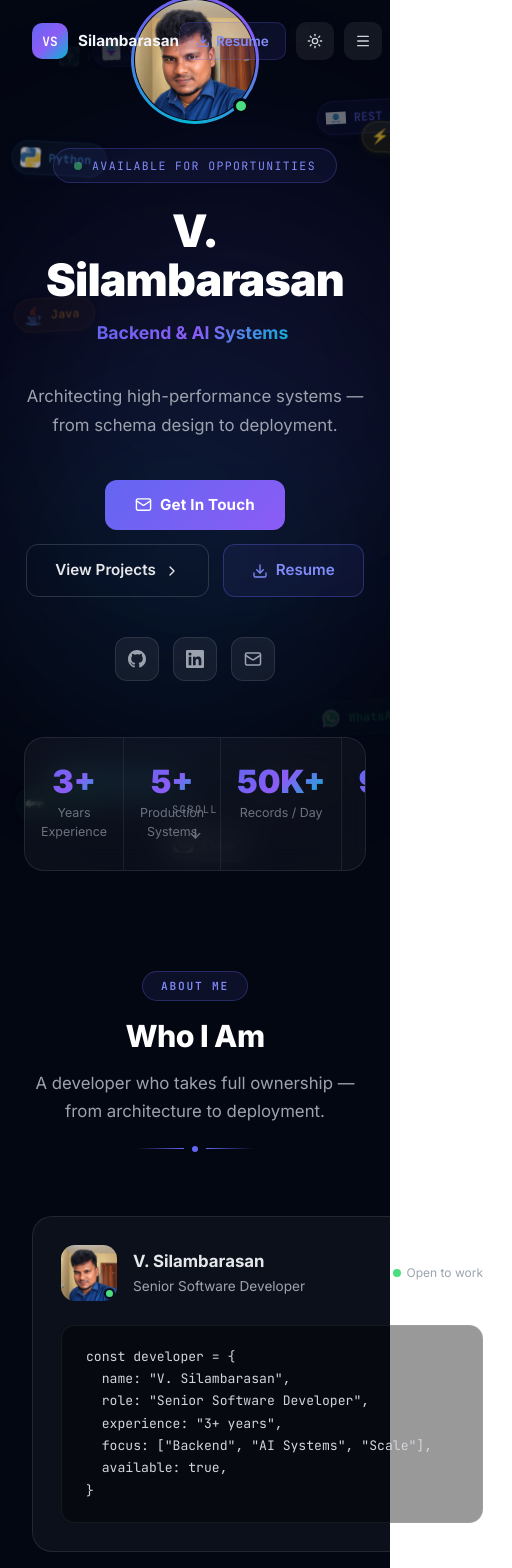
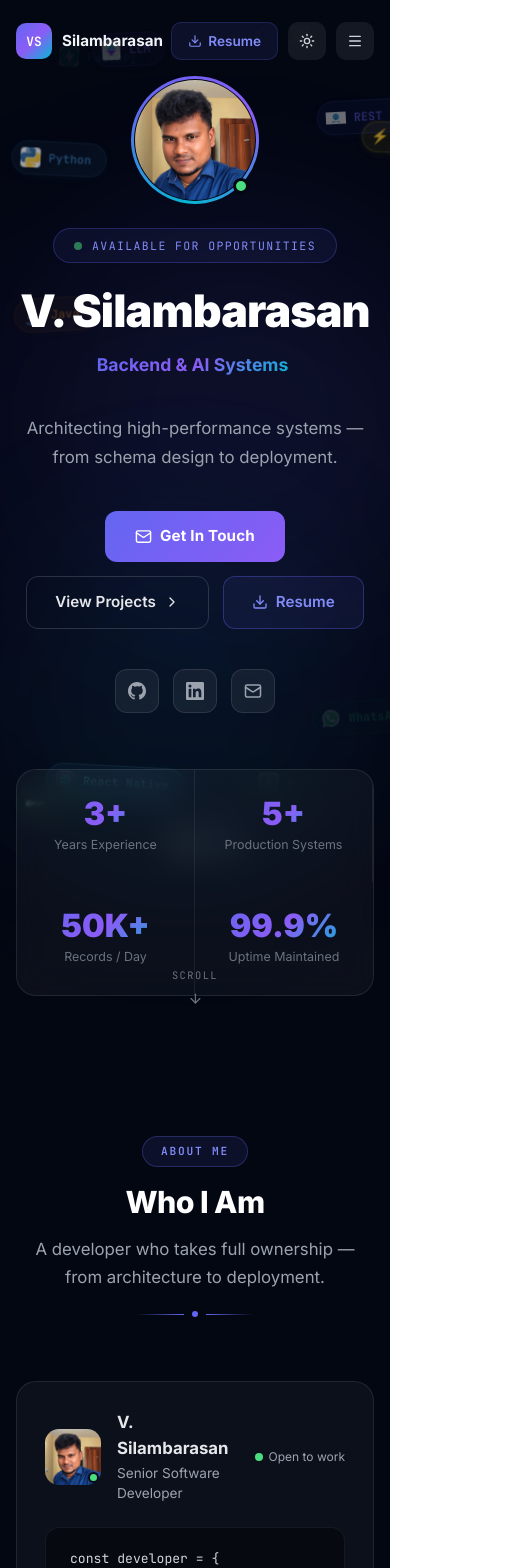
Before and after one commit to SilambarasanOfficial/Portfolio, a React (Vite) app: page / in a window 390 px wide. Shown: the top 1568 px of the page, 512 px wide, since content can reach past the window. Built offline with nearby package versions, Linux system fonts and the light colour scheme.

Commit message:
Updated Mobile Resolutions

```diff
--- a/src/components/About.jsx
+++ b/src/components/About.jsx
@@ -19,7 +19,7 @@ export default function About() {
 
   return (
     <section id="about" style={{ width: '100%', backgroundColor: bg, padding: '100px 0' }}>
-      <div style={{ maxWidth: '1200px', margin: '0 auto', padding: '0 32px' }}>
+      <div className="section-inner" style={{ maxWidth: '1200px', margin: '0 auto', padding: '0 32px' }}>
         <SectionTitle
           label="About Me"
           title="Who I Am"
@@ -27,7 +27,7 @@ export default function About() {
           light={!dark}
         />
 
-        <div style={{ display: 'grid', gridTemplateColumns: 'repeat(auto-fit, minmax(480px, 1fr))', gap: '64px', alignItems: 'center' }}>
+        <div style={{ display: 'grid', gridTemplateColumns: 'repeat(auto-fit, minmax(min(480px, 100%), 1fr))', gap: '48px', alignItems: 'center' }}>
 
           {/* Left column */}
           <motion.div
@@ -103,7 +103,7 @@ export default function About() {
               {personalInfo.summary}
             </p>
 
-            <div style={{ display: 'grid', gridTemplateColumns: '1fr 1fr', gap: '16px' }}>
+            <div style={{ display: 'grid', gridTemplateColumns: 'repeat(auto-fit, minmax(min(200px, 100%), 1fr))', gap: '16px' }}>
               {highlights.map((h, i) => (
                 <motion.div
                   key={i}
--- a/src/components/Contact.jsx
+++ b/src/components/Contact.jsx
@@ -44,7 +44,7 @@ export default function Contact() {
 
   return (
     <section id="contact" style={{ width: '100%', backgroundColor: bg, padding: '100px 0' }}>
-      <div style={{ maxWidth: '1200px', margin: '0 auto', padding: '0 32px' }}>
+      <div className="section-inner" style={{ maxWidth: '1200px', margin: '0 auto', padding: '0 32px' }}>
         <SectionTitle
           label="Get In Touch"
           title="Let's Work Together"
@@ -52,7 +52,7 @@ export default function Contact() {
           light={!dark}
         />
 
-        <div style={{ display: 'grid', gridTemplateColumns: 'repeat(auto-fit, minmax(420px, 1fr))', gap: '56px' }}>
+        <div style={{ display: 'grid', gridTemplateColumns: 'repeat(auto-fit, minmax(min(420px, 100%), 1fr))', gap: '40px' }}>
 
           {/* Left: info */}
           <motion.div
@@ -123,7 +123,7 @@ export default function Contact() {
               onSubmit={handleSubmit}
               style={{ padding: '36px', borderRadius: '24px', background: dark ? 'rgba(255,255,255,0.04)' : '#ffffff', border: dark ? '1px solid rgba(255,255,255,0.09)' : '1px solid #e2e8f0', boxShadow: dark ? 'none' : '0 4px 24px rgba(0,0,0,0.06)' }}
             >
-              <div style={{ display: 'grid', gridTemplateColumns: '1fr 1fr', gap: '16px', marginBottom: '16px' }}>
+              <div className="form-row-2col" style={{ display: 'grid', gridTemplateColumns: '1fr 1fr', gap: '16px', marginBottom: '16px' }}>
                 <div>
                   <label style={{ display: 'block', fontSize: '0.78rem', fontWeight: 600, color: dark ? '#9ca3af' : '#64748b', marginBottom: '8px' }}>Name</label>
                   <input
--- a/src/components/Education.jsx
+++ b/src/components/Education.jsx
@@ -12,7 +12,7 @@ export default function Education() {
 
   return (
     <section id="education" style={{ width: '100%', backgroundColor: bg, padding: '100px 0' }}>
-      <div style={{ maxWidth: '1200px', margin: '0 auto', padding: '0 32px' }}>
+      <div className="section-inner" style={{ maxWidth: '1200px', margin: '0 auto', padding: '0 32px' }}>
         <SectionTitle
           label="Education & Achievements"
           title="Academic Background"
@@ -20,7 +20,7 @@ export default function Education() {
           light={!dark}
         />
 
-        <div style={{ display: 'grid', gridTemplateColumns: 'repeat(auto-fit, minmax(460px, 1fr))', gap: '56px' }}>
+        <div style={{ display: 'grid', gridTemplateColumns: 'repeat(auto-fit, minmax(min(460px, 100%), 1fr))', gap: '40px' }}>
 
           {/* Education column */}
           <div>
--- a/src/components/Experience.jsx
+++ b/src/components/Experience.jsx
@@ -10,7 +10,7 @@ export default function Experience() {
 
   return (
     <section id="experience" style={{ width: '100%', backgroundColor: bg, padding: '100px 0' }}>
-      <div style={{ maxWidth: '960px', margin: '0 auto', padding: '0 32px' }}>
+      <div className="section-inner" style={{ maxWidth: '960px', margin: '0 auto', padding: '0 32px' }}>
         <SectionTitle
           label="Work Experience"
           title="Where I've Worked"
@@ -48,7 +48,7 @@ export default function Experience() {
                 <motion.div
                   whileHover={{ x: 5, transition: { duration: 0.2 } }}
                   style={{
-                    padding: '32px 36px',
+                    padding: '24px 20px',
                     borderRadius: '20px',
                     background: dark ? 'rgba(255,255,255,0.04)' : '#ffffff',
                     border: dark ? '1px solid rgba(255,255,255,0.09)' : '1px solid #e2e8f0',
--- a/src/components/Footer.jsx
+++ b/src/components/Footer.jsx
@@ -9,7 +9,7 @@ export default function Footer() {
 
   return (
     <footer style={{ width: '100%', backgroundColor: dark ? '#030712' : '#ffffff', borderTop: dark ? '1px solid rgba(255,255,255,0.06)' : '1px solid #f1f5f9', padding: '32px 0' }}>
-      <div style={{ maxWidth: '1200px', margin: '0 auto', padding: '0 32px', display: 'flex', flexWrap: 'wrap', alignItems: 'center', justifyContent: 'space-between', gap: '16px' }}>
+      <div className="section-inner" style={{ maxWidth: '1200px', margin: '0 auto', padding: '0 32px', display: 'flex', flexWrap: 'wrap', alignItems: 'center', justifyContent: 'space-between', gap: '16px' }}>
 
         {/* Brand */}
         <div style={{ display: 'flex', alignItems: 'center', gap: '10px' }}>
--- a/src/components/Hero.jsx
+++ b/src/components/Hero.jsx
@@ -59,6 +59,9 @@ export default function Hero() {
         justifyContent: 'center',
         overflow: 'hidden',
         backgroundColor: dark ? '#030712' : '#f8fafc',
+        paddingTop: '80px',
+        paddingBottom: '40px',
+        boxSizing: 'border-box',
       }}
     >
       {/* ── Floating skill badges ── */}
@@ -70,7 +73,7 @@ export default function Hero() {
       <div style={{ position: 'absolute', top: '50%', left: '50%', transform: 'translate(-50%,-50%)', width: '600px', height: '600px', borderRadius: '50%', background: 'rgba(139,92,246,0.04)', filter: 'blur(100px)', pointerEvents: 'none', zIndex: 2 }} />
 
       {/* ── Main content ── */}
-      <div style={{ position: 'relative', zIndex: 10, width: '100%', maxWidth: '1100px', margin: '0 auto', padding: '0 24px', textAlign: 'center' }}>
+      <div style={{ position: 'relative', zIndex: 10, width: '100%', maxWidth: '1100px', margin: '0 auto', padding: '0 16px', textAlign: 'center' }}>
 
         {/* Profile avatar with spinning gradient ring */}
         <motion.div
@@ -214,6 +217,7 @@ export default function Hero() {
           initial={{ opacity: 0, y: 24 }}
           animate={{ opacity: 1, y: 0 }}
           transition={{ duration: 0.7, delay: 0.65 }}
+          className="stats-grid"
           style={{ display: 'grid', gridTemplateColumns: 'repeat(4, 1fr)', gap: '0', maxWidth: '700px', margin: '0 auto', borderRadius: '20px', overflow: 'hidden', background: dark ? 'rgba(255,255,255,0.04)' : 'rgba(255,255,255,0.85)', border: dark ? '1px solid rgba(255,255,255,0.09)' : '1px solid #e2e8f0', backdropFilter: 'blur(16px)' }}
         >
           {stats.map((s, i) => (
--- a/src/components/Navbar.jsx
+++ b/src/components/Navbar.jsx
@@ -68,7 +68,7 @@ export default function Navbar() {
           padding: scrolled ? '14px 0' : '22px 0',
         }}
       >
-        <div style={{ maxWidth: '1280px', margin: '0 auto', padding: '0 32px', display: 'flex', alignItems: 'center', justifyContent: 'space-between' }}>
+        <div className="section-inner" style={{ maxWidth: '1280px', margin: '0 auto', padding: '0 32px', display: 'flex', alignItems: 'center', justifyContent: 'space-between' }}>
 
           {/* Logo */}
           <motion.a
--- a/src/components/Projects.jsx
+++ b/src/components/Projects.jsx
@@ -34,7 +34,7 @@ export default function Projects() {
 
   return (
     <section id="projects" style={{ width: '100%', backgroundColor: bg, padding: '100px 0' }}>
-      <div style={{ maxWidth: '1280px', margin: '0 auto', padding: '0 32px' }}>
+      <div className="section-inner" style={{ maxWidth: '1280px', margin: '0 auto', padding: '0 32px' }}>
         <SectionTitle
           label="Key Projects"
           title="What I've Built"
@@ -80,7 +80,7 @@ export default function Projects() {
         {/* Project grid */}
         <motion.div
           layout
-          style={{ display: 'grid', gridTemplateColumns: 'repeat(auto-fill, minmax(340px, 1fr))', gap: '28px' }}
+          style={{ display: 'grid', gridTemplateColumns: 'repeat(auto-fill, minmax(min(340px, 100%), 1fr))', gap: '28px' }}
         >
           <AnimatePresence mode="popLayout">
             {filtered.map((p, i) => (
--- a/src/components/Skills.jsx
+++ b/src/components/Skills.jsx
@@ -12,7 +12,7 @@ export default function Skills() {
 
   return (
     <section id="skills" style={{ width: '100%', backgroundColor: bg, padding: '100px 0' }}>
-      <div style={{ maxWidth: '1280px', margin: '0 auto', padding: '0 32px' }}>
+      <div className="section-inner" style={{ maxWidth: '1280px', margin: '0 auto', padding: '0 32px' }}>
         <SectionTitle
           label="Technical Skills"
           title="My Expertise"
--- a/src/index.css
+++ b/src/index.css
@@ -9,6 +9,7 @@
 html {
   scroll-behavior: smooth;
   width: 100%;
+  overflow-x: hidden;
 }
 
 body {
@@ -22,6 +23,7 @@ body {
 #root {
   width: 100%;
   min-height: 100vh;
+  overflow-x: hidden;
 }
 
 /* Custom scrollbar */
@@ -158,3 +160,34 @@ body.custom-cursor-active * {
   transform-style: preserve-3d;
   will-change: transform;
 }
+
+/* ── Mobile responsive helpers ───────────────────────────────────────────── */
+
+/* Stats bar: 4 columns → 2 columns on small screens */
+@media (max-width: 540px) {
+  .stats-grid {
+    grid-template-columns: repeat(2, 1fr) !important;
+  }
+}
+
+/* Contact name/email row: 2 columns → 1 column on mobile */
+@media (max-width: 560px) {
+  .form-row-2col {
+    grid-template-columns: 1fr !important;
+  }
+}
+
+/* Section inner padding: reduce on mobile */
+@media (max-width: 640px) {
+  .section-inner {
+    padding-left: 16px !important;
+    padding-right: 16px !important;
+  }
+}
+
+/* Pre code block: don't overflow, wrap instead */
+pre {
+  white-space: pre-wrap;
+  word-break: break-word;
+  overflow-x: auto;
+}
```
